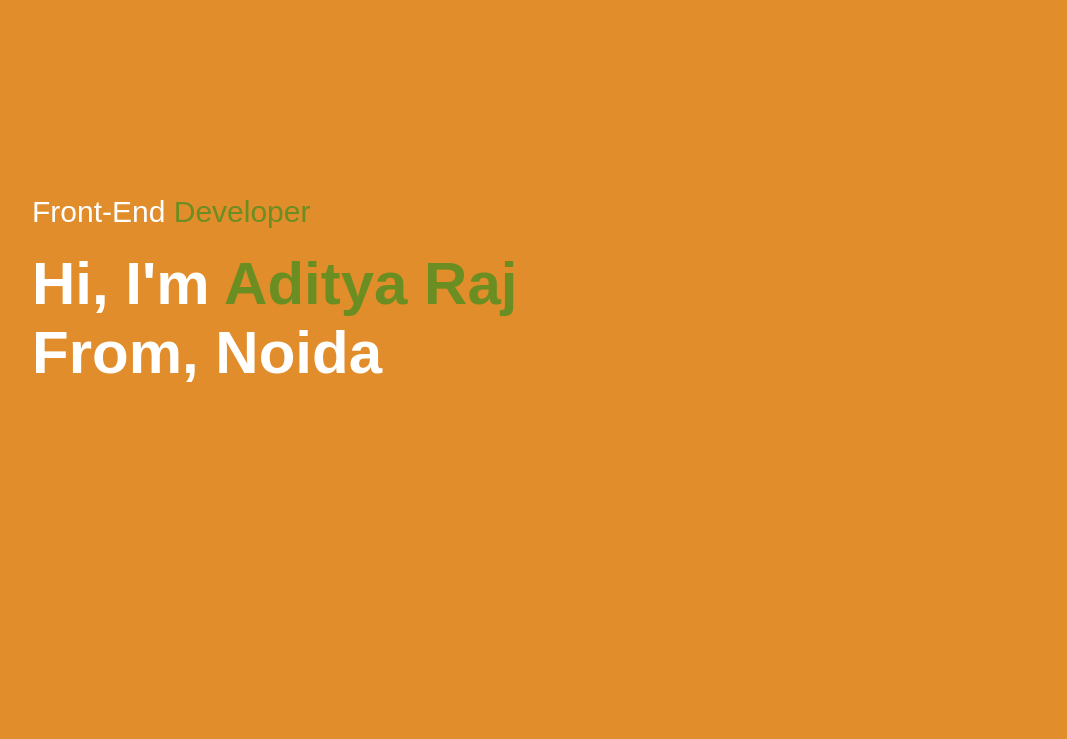
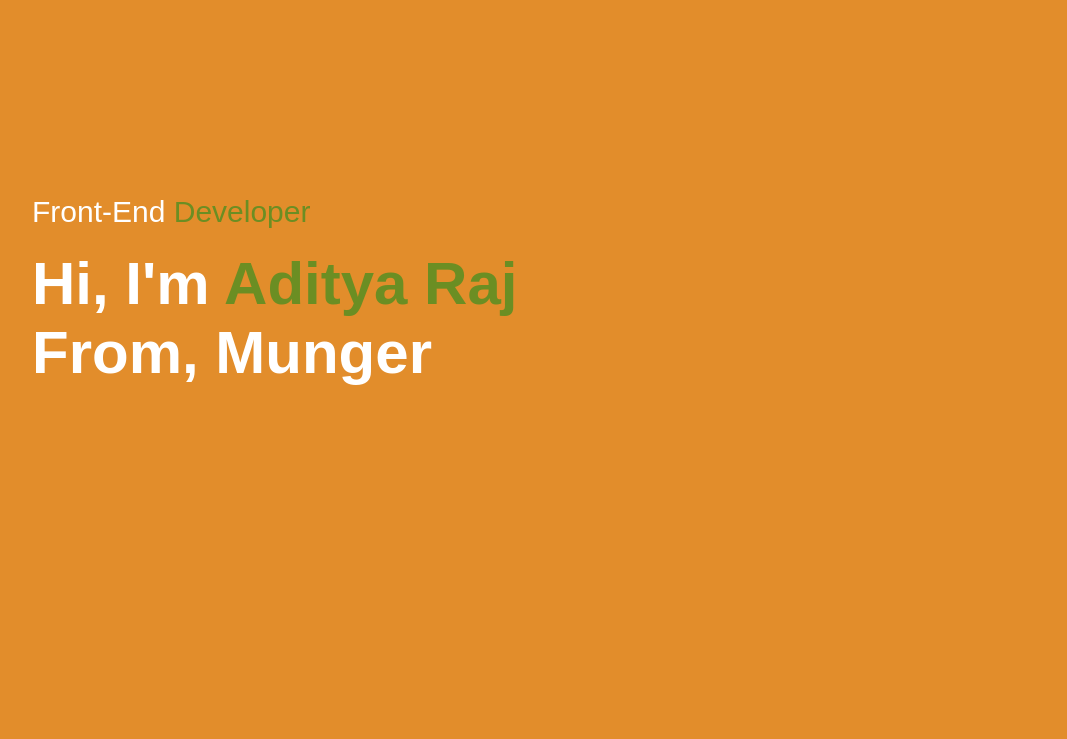
Before and after one commit to developerA69D/Portfolio, a plain HTML site: page index.html in a window 1280 px wide. Shown: the part 61-800 px from the top of the page, without its empty margins (96-1163 px from the left). Drawn offline with Linux system fonts and the light colour scheme.

Commit message:
Update index.html

```diff
--- a/index.html
+++ b/index.html
@@ -30,7 +30,7 @@
                 </nav>
             <div class="header-text">
                 <p>Front-End <span>Developer</span></p>
-                <h1>Hi, I'm <span>Aditya Raj</span><br>From, Noida</h1>
+                <h1>Hi, I'm <span>Aditya Raj</span><br>From, Munger</h1>
             </div>
         </div>
     </div>
```
